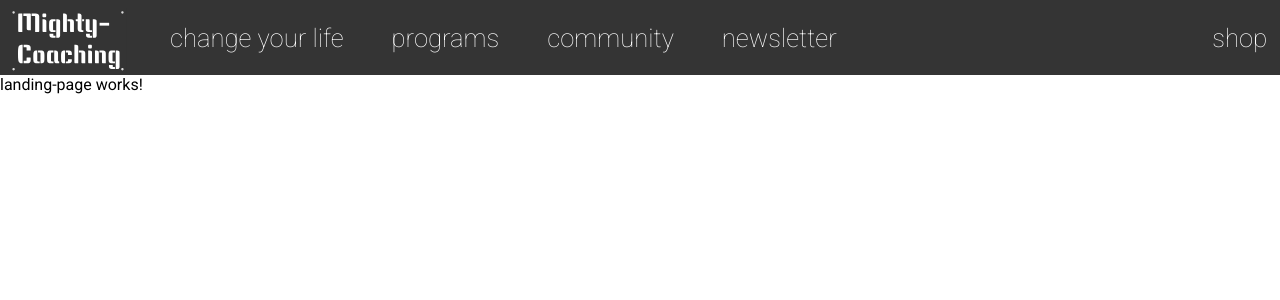
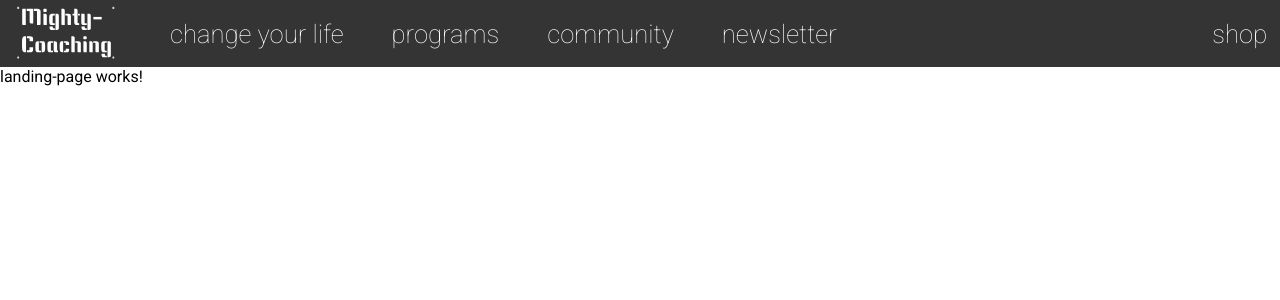
Before and after one commit to TheoPIERSON/mighty-coaching, an Angular app: page / in a window 1280 px wide. Shown: the top 300 px of the page. Built offline with nearby package versions, Linux system fonts and the light colour scheme.

Commit message:
feat: delete titles component

```diff
--- a/src/app/components/hero/hero.component.html
+++ b/src/app/components/hero/hero.component.html
@@ -1,5 +1,5 @@
 <div class="container">
-  <app-titles [h1Text]="'Take control over your body'"></app-titles>
+  <h1>Take control over your body</h1>
   <h2>The way to success is always hard work</h2>
   <p>but hard work can become easy</p>
   <p>I will help you get your shit together to achieve anything</p>
--- a/src/app/components/hero/hero.component.scss
+++ b/src/app/components/hero/hero.component.scss
@@ -1,4 +1,10 @@
 .container {
   display: grid;
   place-items: center;
+  gap: 10%;
 }
+
+h1 {
+  font-size: 4rem;
+  font-weight: 500;
+}
--- a/src/app/components/navbar/navbar.component.scss
+++ b/src/app/components/navbar/navbar.component.scss
@@ -15,18 +15,19 @@ $secondary-color: rgb(236, 236, 236);
   justify-content: space-between;
   align-items: center;
   background-color: $primary-color;
-  height: 4.7rem;
+  height: 4.2rem;
 }
 ul {
   display: flex;
   align-items: center;
   width: 100%;
-  height: 4.7rem;
+  height: 100%;
 }
 svg {
-  width: 80%;
-
-  margin-left: 7%;
+  margin-top: 0%;
+  width: 70%;
+  margin-left: 10%;
+  transform: translateY(-10%);
 }
 span {
   margin-right: 1%;
--- a/src/app/components/titles/titles.component.html
+++ /dev/null
@@ -1,3 +0,0 @@
-<div class="container">
-  <h1>{{ h1Text }}</h1>
-</div>
```
Also changed, not shown: src/app/components/titles/titles.component.ts (deleted, +0 -10 lines), src/app/components/titles/titles.component.scss (deleted), 1 other file (tests, documents, lock files or other folders).
